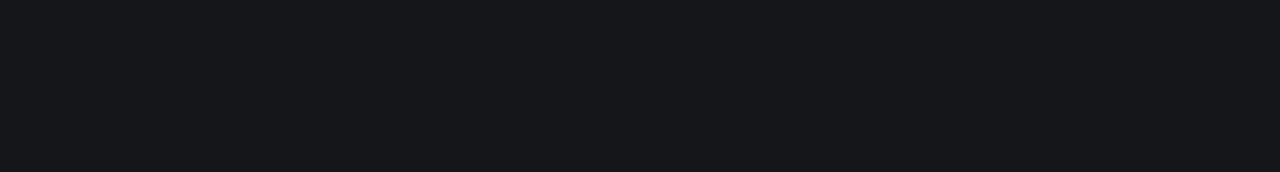
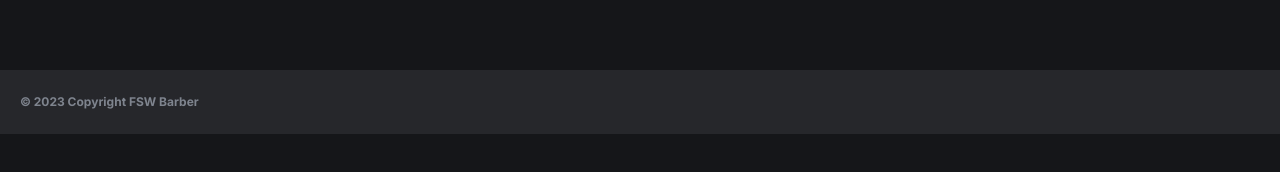
Before and after one commit to DanielLucasOliveira/barber, a Next.js app: page / in a window 1280 px wide. Shown: the part 554-726 px from the top of the page. Built offline with nearby package versions, Linux system fonts and the light colour scheme; no server answers; the database is empty.

Commit message:
adding footer

```diff
--- a/app/(home)/page.tsx
+++ b/app/(home)/page.tsx
@@ -5,6 +5,7 @@
 import BookingItem from "../_components/booking-item";
 import { db } from "../_lib/prisma";
 import BarbershopItem from "./_components/barbershop-item";
+import Footer from "../_components/footer";
 
 export default async function Home() {
   // chamar prisma e pegar barbearias
@@ -51,6 +52,8 @@
           ))}
         </div>
       </div>
+
+      <Footer/>
     </div>
   );
 }
```
